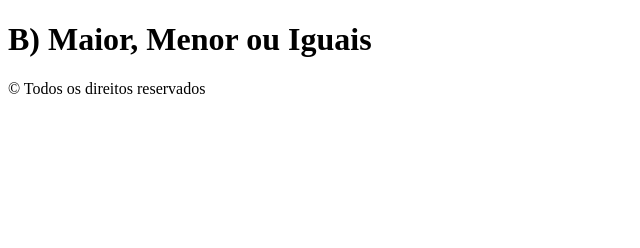
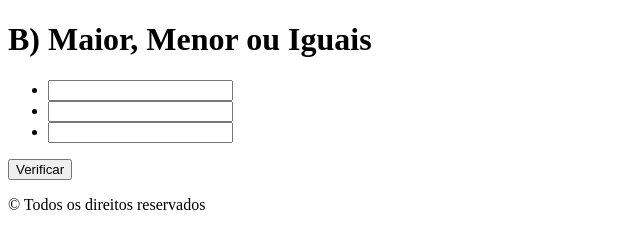
Before and after one commit to BrendonJoaoDEV/atividade_js, a plain HTML site: page atividade004_praticando_condicionais/pages/maior_menor_igual.html in a window 1280 px wide. Shown: the whole page, without its empty margins (0-640 px from the left). Drawn offline with Linux system fonts and the light colour scheme.

Commit message:
Feat: Exercício B: Maior, Menor ou Iguais - Início

```diff
--- a/atividade004_praticando_condicionais/js/maior_menor_igual.js
+++ b/atividade004_praticando_condicionais/js/maior_menor_igual.js
@@ -0,0 +1,5 @@
+document.addEventListener('DOMContentLoaded', function () {
+    function verificarMaiorMenorIgual (numeros) {
+
+    }
+})
--- a/atividade004_praticando_condicionais/pages/maior_menor_igual.html
+++ b/atividade004_praticando_condicionais/pages/maior_menor_igual.html
@@ -12,7 +12,17 @@
     </header>
 
     <main>
+        <div class="container">
+            <ul id="linha">
+                <li><input type="number" id="numero1"></li>
+                <li><input type="number" id="numero2"></li>
+                <li><input type="number" id="numero3"></li>
+            </ul>
 
+            <button id="verificar">Verificar</button>
+
+            <p id="saida"></p>
+        </div>
     </main>
 
     <footer>
```
